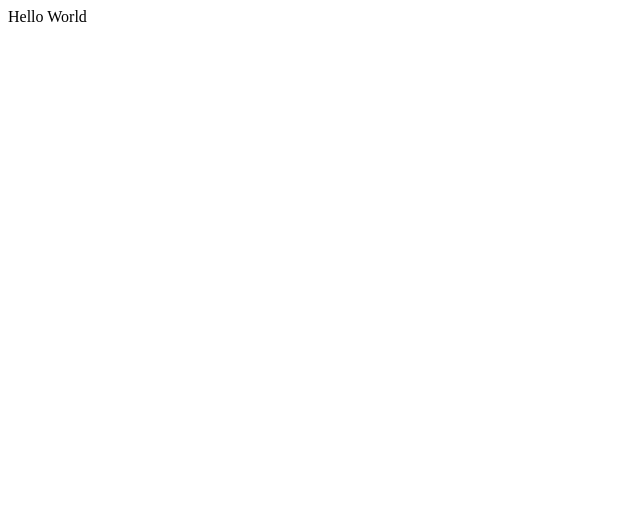
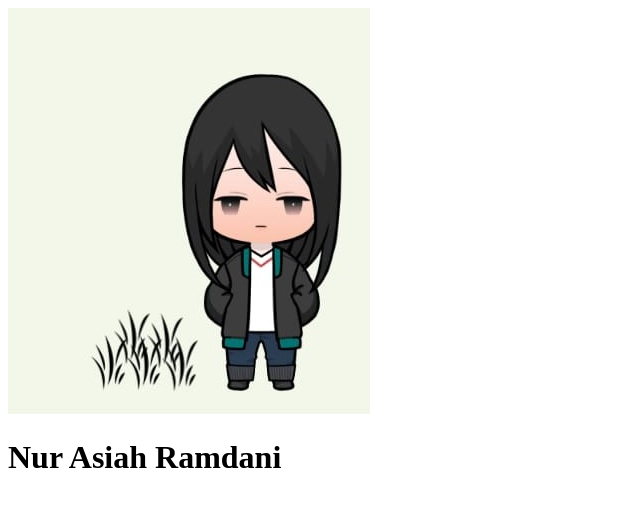
Before and after one commit to nurarmdn/my-repo-from-remote, a plain HTML site: page index.html in a window 1280 px wide. Shown: the whole page, without its empty margins (0-640 px from the left). Drawn offline with Linux system fonts and the light colour scheme.

Commit message:
Changed 'Hello World' with img and h1 to display simple profile data. Image file added in the folder images and used as resource in the img element in index.html file

```diff
--- a/index.html
+++ b/index.html
@@ -4,7 +4,10 @@
 </head>
 
 <body>
-    Hello World
+    <div>
+        <img src="images/Nura.jpg" alt="profile picture">
+        <h1>Nur Asiah Ramdani</h1>
+    </div>
 </body>
 
 </html>
```
Also changed, not shown: images/Nura.jpg (added).
